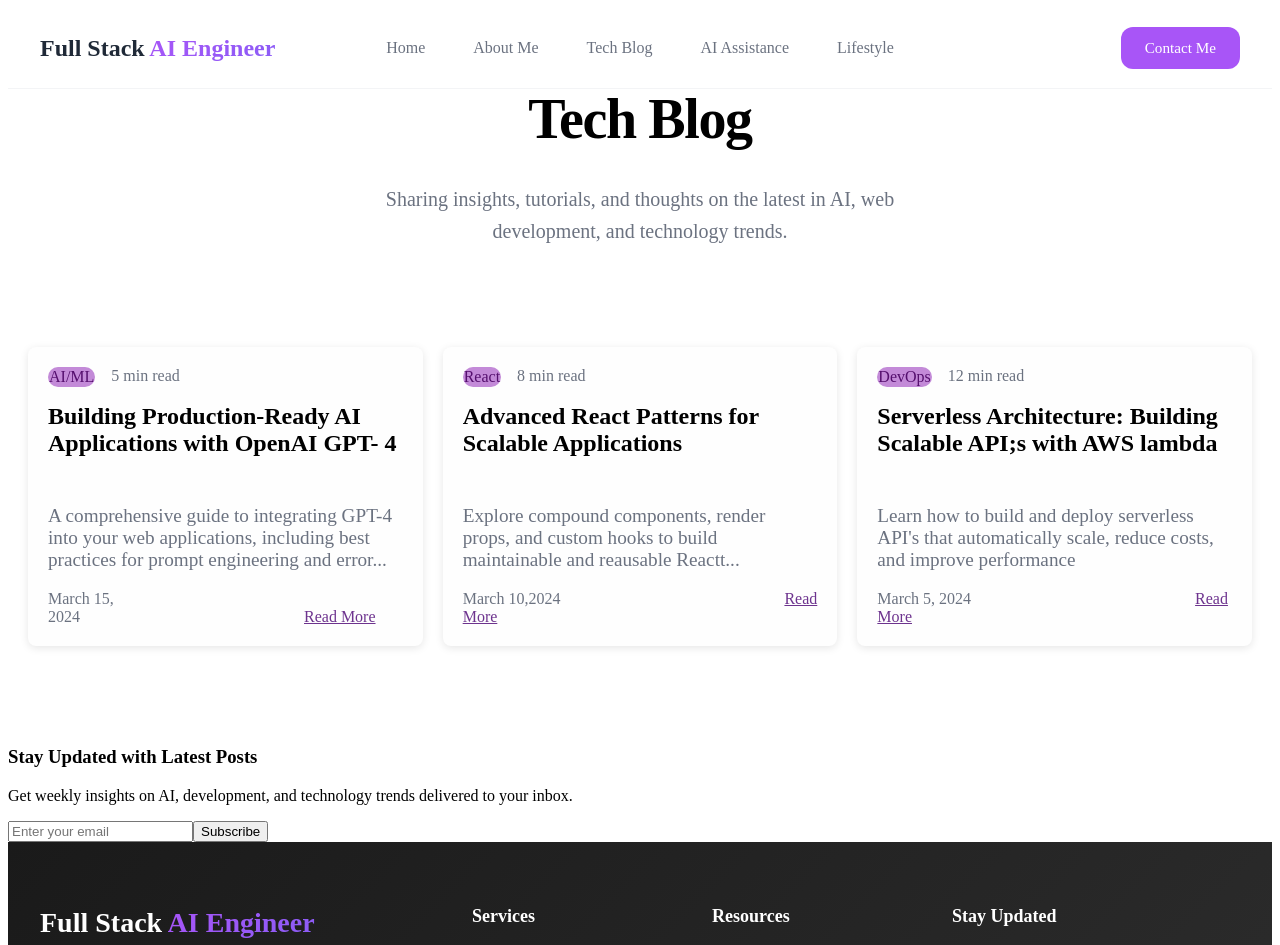
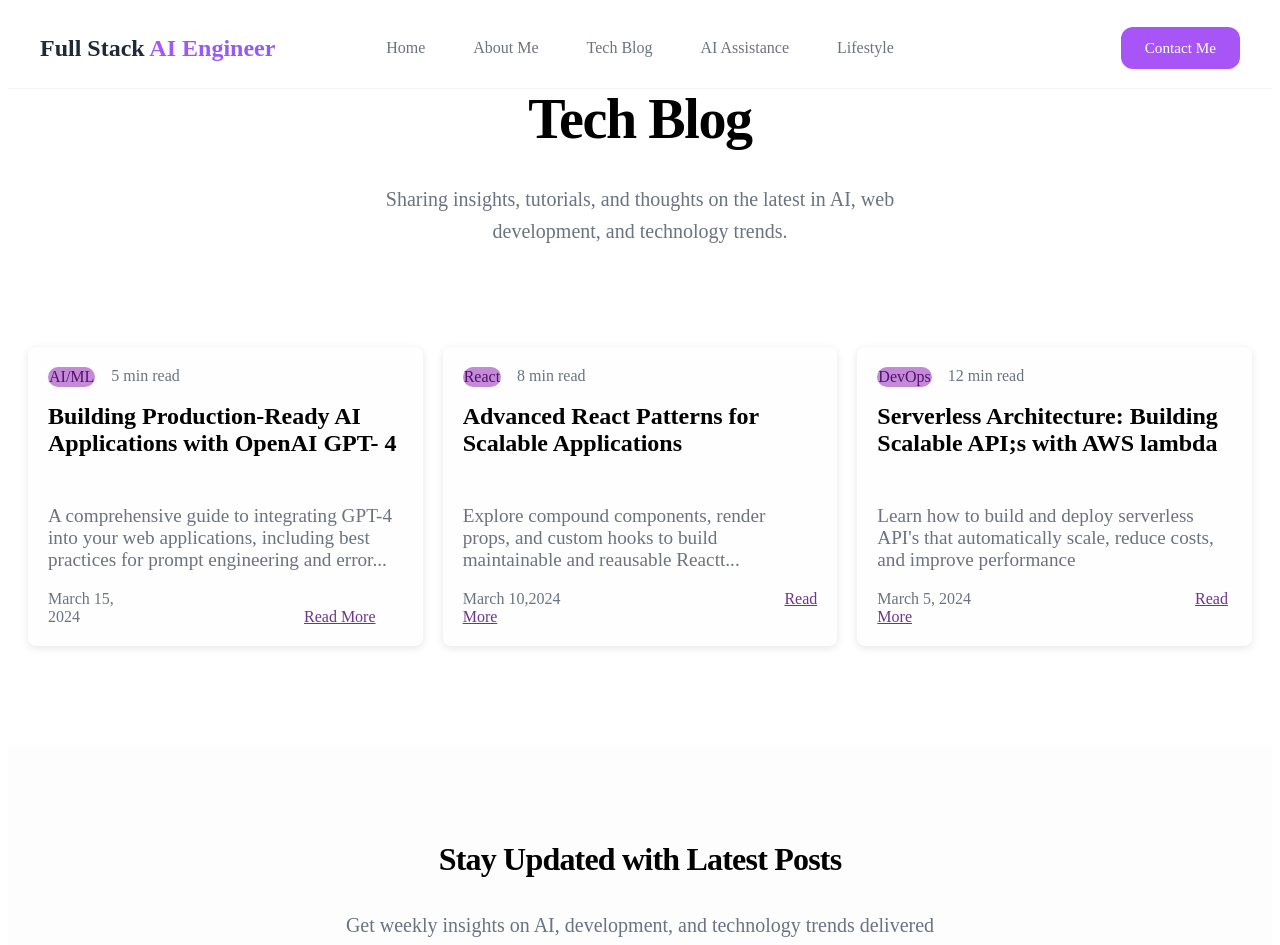
Before and after one commit to PhamelaMhlaba/My-Full-Stack-Personal-Website-with-AI-Integration, a Next.js app in the folder frontend/: page /tech-blog in a window 1280 px wide. Shown: the top 945 px of the page. Built offline with nearby package versions, Linux system fonts and the light colour scheme.

Commit message:
Implemented the styling of the Tech Blog newsletter

```diff
--- a/frontend/app/tech-blog/TechBlog.module.css
+++ b/frontend/app/tech-blog/TechBlog.module.css
@@ -0,0 +1,32 @@
+.newsLetterSection {
+    max-width: 1200px;
+    margin: 0 auto;
+    padding: 6rem 2rem;
+    background: #fdfdfd;
+}
+.title {
+    text-align: center;
+    margin-bottom: 3rem;
+    font-size: 2rem;
+    font-weight: 800;
+    color: #000000;
+    margin: 0 0 2rem 0;
+    line-height: 1.1;
+    letter-spacing: -0.025em;
+}
+.titleDescription {
+    text-align: center;
+    font-size: 1.25rem;
+    color: #6b7280;
+    line-height: 1.6;
+    max-width: 600px;
+    margin: 0 auto;
+}
+.newsLetterForm {
+    text-align: center;
+    margin-top: 1rem;
+}
+.subscribeButton {
+    color: #f2eff3;
+    background-color: #995aae;
+}
--- a/frontend/app/tech-blog/page.tsx
+++ b/frontend/app/tech-blog/page.tsx
@@ -1,7 +1,7 @@
 import React from 'react';
 import TechBlog from "../components/TechBlogHeader";
 import TechBlogGrid from "../components/TechBlogGrid";
-import styles from './TechBlog.module.css';
+import styles from "./TechBlog.module.css";
 
 export default function TechBlogPage () {
     return (
@@ -9,7 +9,7 @@ export default function TechBlogPage () {
             <TechBlog />
             <TechBlogGrid />
         {/* Newsletter Subscription */}
-        <div className={styles.newsletterSection}>
+        <div className={styles.newsLetterSection}>
             <h3 className={styles.title}>
                 Stay Updated with Latest Posts
             </h3>
```
